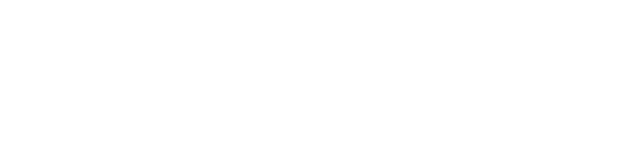
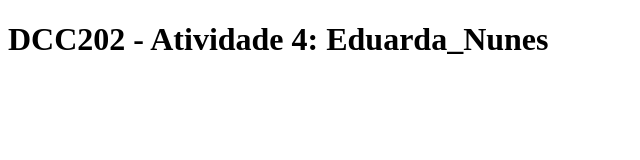
Before and after one commit to ufjf-dcc202/ufjf-dcc202-2023-3-a-atv4-EduardaNunes, a website: page index.html in a window 1280 px wide. Shown: the whole page, without its empty margins (0-640 px from the left). Drawn offline with Linux system fonts and the light colour scheme.

Commit message:
Adiciona tag Main com h1 e parágrafo

```diff
--- a/index.html
+++ b/index.html
@@ -3,9 +3,12 @@
 <head>
     <meta charset="UTF-8">
     <meta name="viewport" content="width=device-width, initial-scale=1.0">
-    <title>DCC202 - Atividade 4: SEU_NOME</title>
+    <title>DCC202 - Atividade 4: Eduarda_Nunes</title>
 </head>
 <body>
-
+    <main>
+        <h1>DCC202 - Atividade 4: Eduarda_Nunes</h1>
+        <p></p>
+    </main>
 </body>
 </html>
```
